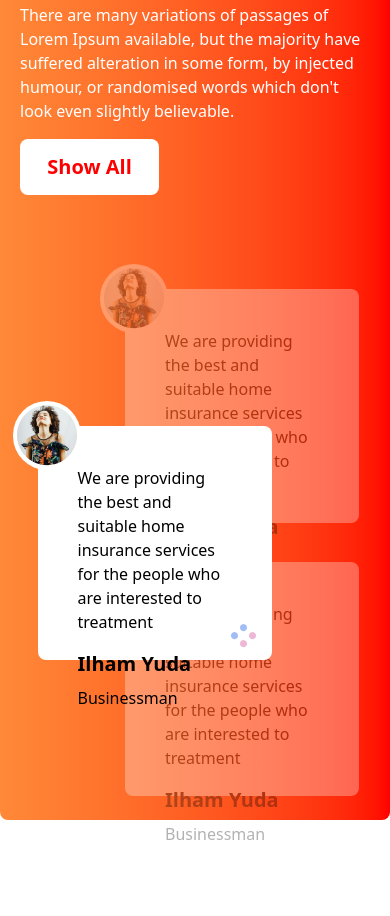
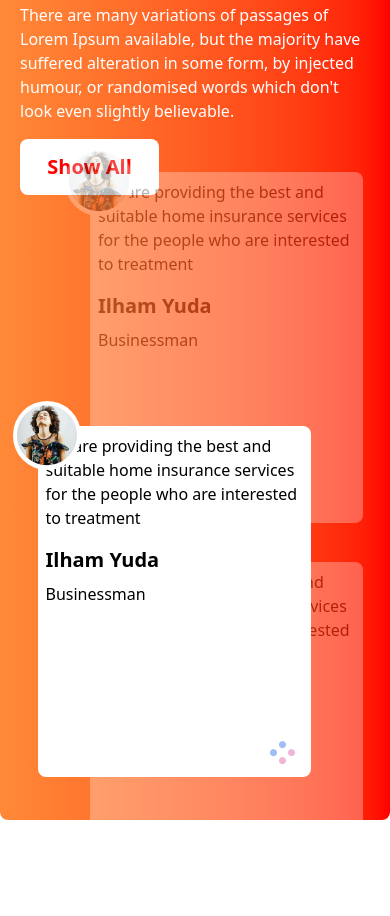
Before and after one commit to Shajid1041/tea-house, a plain HTML site: page index.html in a window 390 px wide. Shown: the part 4319-5235 px from the top of the page. Drawn offline with nearby package versions, Linux system fonts and the light colour scheme.

Commit message:
updated responsive meet our client section

```diff
--- a/index.html
+++ b/index.html
@@ -82,7 +82,8 @@
          </div>
         <!-- meet our client section start here-->
          <div class="parent_div max-w-[1240px] mx-auto mt-[100px] flex flex-col md:flex-row gap-5 p-5 bg-gradient-to-r from-[#ff8938] to-[#ff0000] h-[120vh] md:h-[600px] rounded-lg relative">
-            <div class="left md:w-1/2 text-white flex justify-center items-center">
+            <div class="left md:w-1/2 text-white flex justify-center items-center
+            ">
                 <div>
                     <h2 class="text-5xl font-bold">Meet Our Super <br> Clients</h2>
                     <p class="mt-8 mb-4">There are many variations of passages of Lorem Ipsum available, but the majority have suffered alteration in some form, by injected humour, or randomised words which don't look even slightly believable. </p>
@@ -91,7 +92,7 @@
             </div>
             <div class="right md:w-1/2 relative top-[25vh] md:top-0 ">
 
-                <div class="coustomer-review h-[60vw] md:h-[210px] w-[60vw] md:w-[70%] bg-white rounded-lg p-10 absolute top-[35%] left-[5%] z-10">
+                <div class="coustomer-review h-[90vw] md:h-[210px] w-[70vw] md:w-[70%] bg-white rounded-lg p-2 md:p-10 absolute top-[35%] left-[5%] z-10">
                     <p>We are providing the best and suitable home insurance services for the people who are interested to treatment</p>
                     <h4 class="text-xl font-bold mt-4 mb-2" >Ilham Yuda</h4>
                     <p>Businessman</p>
@@ -102,7 +103,7 @@
                         <img src="images/circles.png" class="absolute right-4 bottom-3" alt="">
                     </div>
                 </div>
-                <div class="coustomer-review h-[60vw] md:h-[210px] w-[60vw] md:w-[70%] bg-white rounded-lg p-10 absolute top-[35vw] md:top-[8%] left-[30%] opacity-30">
+                <div class="coustomer-review h-[90vw] md:h-[210px] w-[70vw] md:w-[70%] bg-white rounded-lg p-2 md:p-10 absolute top-[35vw] md:top-[8%] left-[20%] md:left-[30%] opacity-30">
                     <p>We are providing the best and suitable home insurance services for the people who are interested to treatment</p>
                     <h4 class="text-xl font-bold mt-4 mb-2" >Ilham Yuda</h4>
                     <p>Businessman</p>
@@ -110,7 +111,7 @@
                         <img src="images/client.png" alt="">
                     </div>
                 </div>
-                <div class="coustomer-review h-[60vw] md:h-[210px] w-[60vw] md:w-[70%] bg-white rounded-lg p-10 absolute -bottom-[25vw] md:bottom-[8%] left-[30%] opacity-30">
+                <div class="coustomer-review h-[90vw] md:h-[210px] w-[70vw] md:w-[70%] bg-white rounded-lg p-2 md:p-10 absolute -bottom-[25vw] md:bottom-[8%] left-[20%] md:left-[30%] opacity-30">
                     <p>We are providing the best and suitable home insurance services for the people who are interested to treatment</p>
                     <h4 class="text-xl font-bold mt-4 mb-2" >Ilham Yuda</h4>
                     <p>Businessman</p>
```
